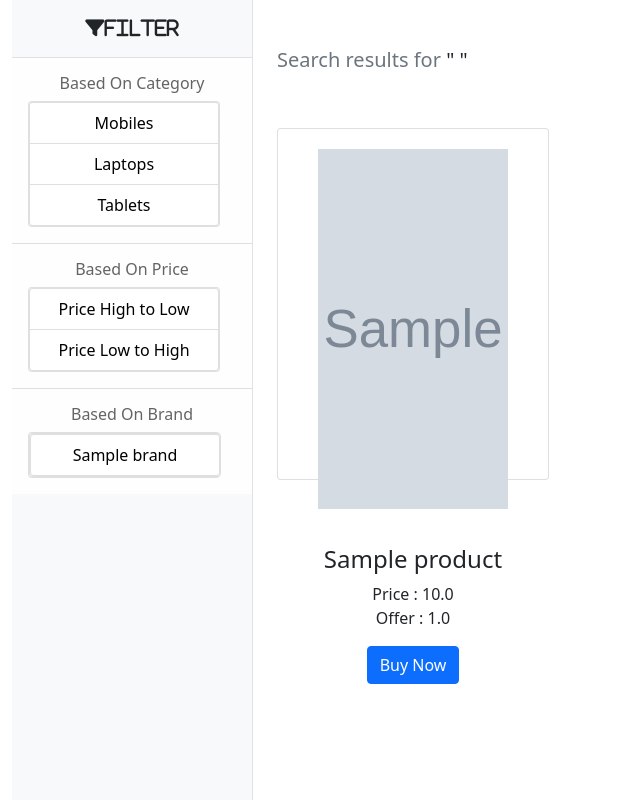
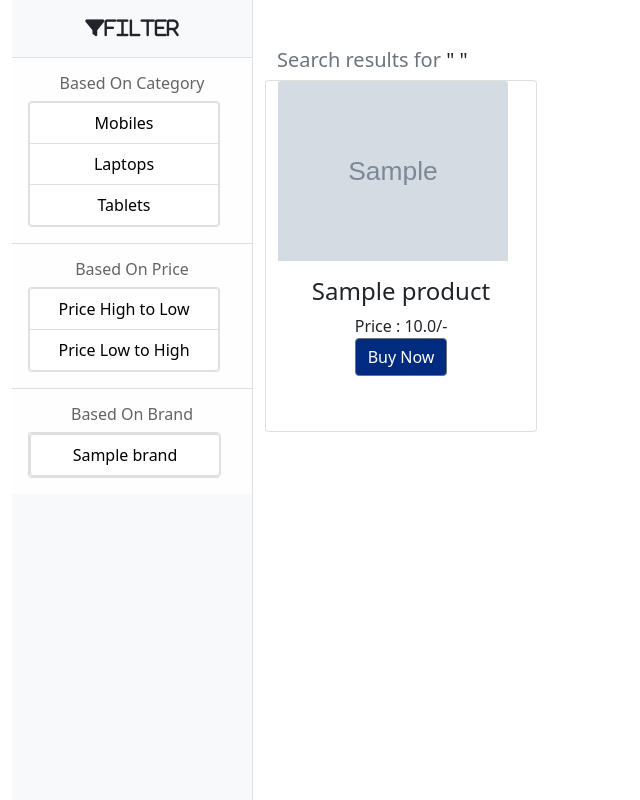
Before and after one commit to VrindhaAravind/ElectronicStore, a Django app: template electronicstore/customer/templates/search.html in a window 1280 px wide. Shown: the part 72-872 px from the top of the page, without its empty margins (0-640 px from the left). Run offline with Django 3.2, Linux system fonts and the light colour scheme; the template is opened without the code that fills it: values that come from a table or form of the project are taken from there, others are empty; tables that the repository leaves empty hold one stand-in row (values such as "Sample post"); grey boxes marked "Sample" are stand-in pictures; parts of the project's set-up code (start-up, migrations or seed data) failed here and were passed over; some libraries are stand-ins or nearby versions.

Commit message:
Update search.html

```diff
--- a/electronicstore/customer/templates/search.html
+++ b/electronicstore/customer/templates/search.html
@@ -5,17 +5,14 @@
         {% if product %}
         <h5><span class="text-muted">Search results for </span>" {{request.GET.q}} "</h5>
         {%for product in product %}
-        <div class="col-4 mt-5">
-            <div class="card auto mb-1" style="width: 17rem; height:22rem; text-align:center;">
-                <div class="embed-responsive embed-responsive-16by9">
-                <img src="{{product.image.url}}" class="card-img-top" alt="..." style=" height:400px; padding:20px;">
-                </div>
-                <div class="card-body">
-                    <h4 class="card-title">{{product.product_name}}</h4>
-                    <p>Price : {{product.price}}<br>
-                    Offer : {{product.offer}}</p>
-                    <a href="{%url 'viewproduct' product.id%}" class="btn btn-primary">Buy Now</a>
-                </div>
+        <div class="card auto mb-1" style="width: 17rem; height:22rem; text-align:center; ">
+            <img src="{{product.image.url}}" class="card-img-top" alt="...">
+            <div class="card-body">
+                <h4 class="card-title">{{product.product_name}}</h4>
+                Price : {{product.price}}/-<br>
+                <a href="{%url 'viewproduct' product.id%}" class="btn btn-secondary"
+                   style="background-color:#002b80;color:white;"
+                >Buy Now</a>
             </div>
         </div>
         {%endfor%}
```
